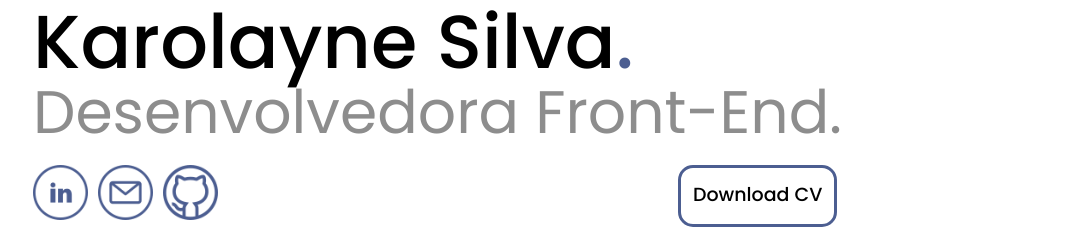
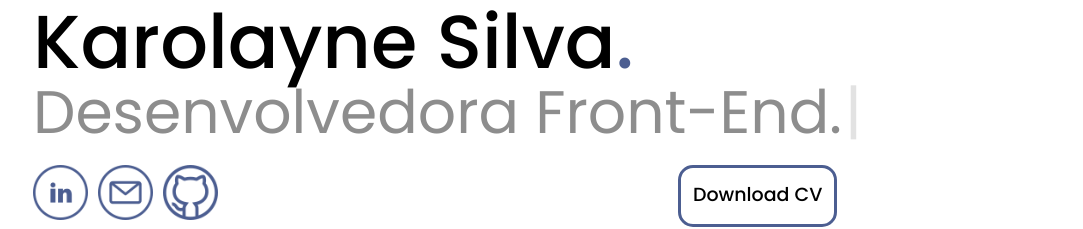
Before and after one commit to Karolayne-silva/meu-portifolio-karolayne, a React (Create React App) app: page / in a window 1280 px wide. Shown: the part 347-576 px from the top of the page, without its empty margins (97-1180 px from the left). Built offline with nearby package versions, Linux system fonts and the light colour scheme.

Commit message:
adc lib typewriter

```diff
--- a/src/components/Main.js
+++ b/src/components/Main.js
@@ -2,8 +2,9 @@ import imgLinkedin from "../img/linkedin (1) 1.svg";
 import imgGithub from "../img/github (1) 1.svg";
 import imgEmail from "../img/o-email (1) 1.svg";
 import "../styles.css";
+import { Typewriter } from 'react-simple-typewriter'
 
-export default function Main(){
+export default function Main() {
   return (
     <main className="main" id="home">
       <div>
@@ -11,7 +12,21 @@ export default function Main(){
         <h1 className="titulo-principal">
           Karolayne Silva<span className="titulo-color">.</span>
         </h1>
-                <span className="sp-titulo-2">Desenvolvedora Front-End.</span>
+        <span className="sp-titulo-2">
+          Desenvolvedora {""}
+          <span>
+          <Typewriter
+            words={['Front-End.']}
+            loop={Infinity}
+            cursor
+            cursorStyle='|'
+            typeSpeed={70}
+            deleteSpeed={50}
+            delaySpeed={1000}
+          />
+          </span>
+        </span>
+
         <div className="imgs-btn">
           <div className="imgs-redes">
             <a href="https://www.linkedin.com/in/karolayne-silvas/">
@@ -30,5 +45,5 @@ export default function Main(){
         </div>
       </div>
     </main>
-    )
+  );
 }
```
Lines whose indentation alone changed are shown as unchanged.
